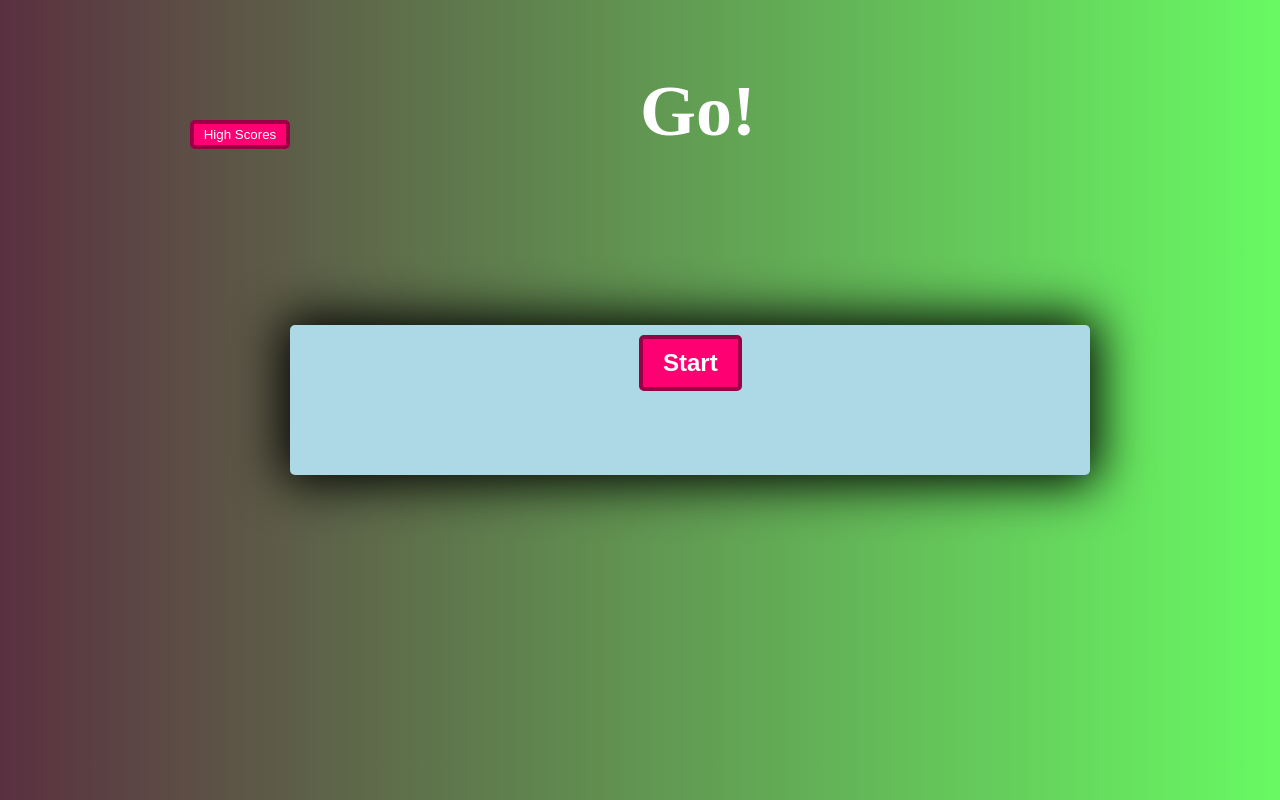
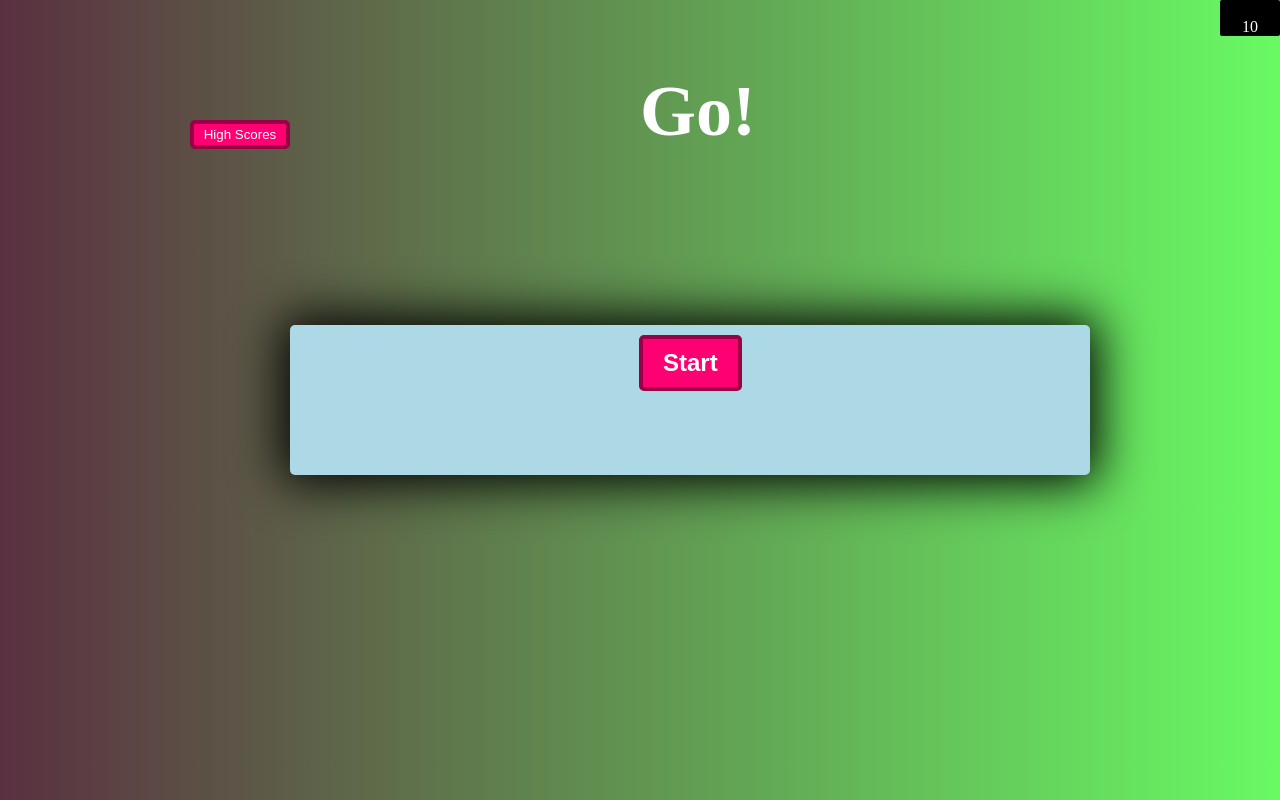
Before and after one commit to MikeGordillo/JavaQuiz, a plain HTML site: page index.html in a window 1280 px wide. Drawn offline with nearby package versions, Linux system fonts and the light colour scheme.

Commit message:
added timer

```diff
--- a/index.html
+++ b/index.html
@@ -6,9 +6,13 @@
     <link href="style.css" rel="stylesheet">
     <script defer src="script.js"></script>
     <title>JavaQuizApp</title>
+  </head>
 
-</head>
 
+
+<div class="timer">
+  <div class="timer-sec">10</div>
+</div>
   <div class="container-fluid">
       <button class="btn btn-outline-success" type="submit">High Scores</button>
   </div>
--- a/script.js
+++ b/script.js
@@ -1,3 +1,7 @@
+
+
+
+
 const startButton = document.getElementById('start-btn')
 const nextButton = document.getElementById('next-btn')
 const questionContainerElement = document.getElementById('question-container')
--- a/style.css
+++ b/style.css
@@ -34,9 +34,21 @@
 
   .container-fluid {
     height: 560px;
-    position: relative;;
+    position: relative;
+    }
 
-  }
+  .timer {
+      padding: 18px;
+      position: fixed;
+      top:  0;
+      right: 0;
+      text-align: center;
+      height: 20px;
+      width: 60px;
+      border-radius: 2px;
+      background-color:black;
+      color: white;
+      }
 
   .ml4 {
     color:white;
@@ -54,14 +66,6 @@
     opacity: 0;
   }
 
-
-
-  /* .container-fluid { */
-    /* background-color:white; */
-    /* border-radius: 5px; */
-    /* padding: 10px; */
-    /* box-shadow: 0 0 50px 8px; */
-/* } */
 
 
   .btn-grid {
```
